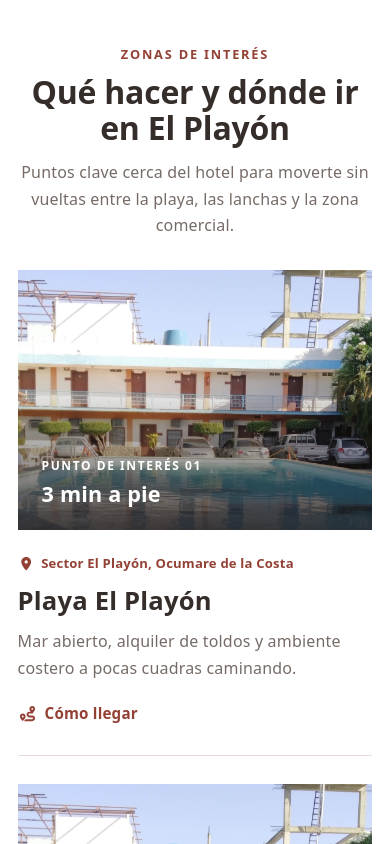
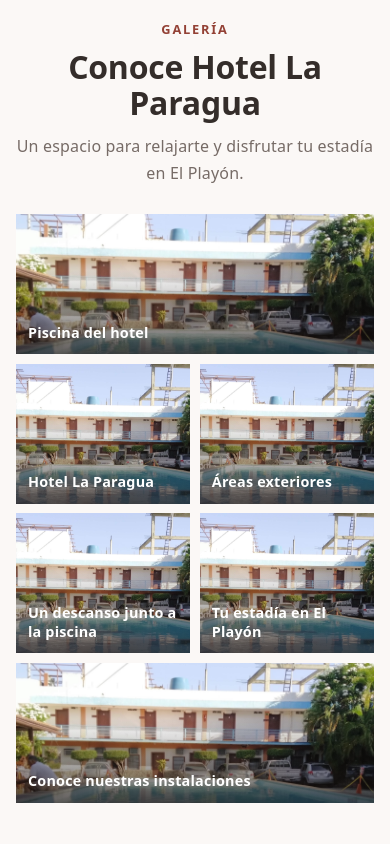
Before and after one commit to Miruto80/Paragua-Front, a React (Vite) app: page / in a window 390 px wide. Shown: the part 6060-6904 px from the top of the page. Built offline with nearby package versions, Linux system fonts and the light colour scheme; no server answers.

Commit message:
Galeria V1

```diff
--- /dev/null
+++ b/src/assets/css/Gallery.css
@@ -0,0 +1,176 @@
+.hotel-gallery {
+  padding: 5.5rem 1.5rem;
+  background: #fbf8f6;
+}
+
+.hotel-gallery-container {
+  max-width: 1200px;
+  margin: 0 auto;
+}
+
+.hotel-gallery-heading {
+  max-width: 680px;
+  margin: 0 auto 2.5rem;
+  text-align: center;
+}
+
+.hotel-gallery-eyebrow {
+  display: inline-block;
+  margin-bottom: 0.6rem;
+  color: #934135;
+  font-size: 0.8rem;
+  font-weight: 800;
+  letter-spacing: 0.14em;
+  text-transform: uppercase;
+}
+
+.hotel-gallery-heading h2 {
+  margin: 0 0 0.8rem;
+  color: #342d2a;
+  font-size: clamp(2rem, 4vw, 2.75rem);
+  font-weight: 800;
+  line-height: 1.12;
+}
+
+.hotel-gallery-heading p {
+  margin: 0;
+  color: #766b66;
+  font-size: 1rem;
+  line-height: 1.65;
+}
+
+.hotel-gallery-grid {
+  display: grid;
+  grid-template-columns: repeat(4, minmax(0, 1fr));
+  grid-auto-rows: clamp(150px, 17vw, 210px);
+  gap: 0.85rem;
+}
+
+.hotel-gallery-item {
+  position: relative;
+  min-width: 0;
+  margin: 0;
+  overflow: hidden;
+  background: #e9dfda;
+}
+
+.hotel-gallery-item::after {
+  position: absolute;
+  inset: 40% 0 0;
+  background: linear-gradient(transparent, rgba(28, 22, 20, 0.7));
+  content: "";
+  pointer-events: none;
+}
+
+.hotel-gallery-item img {
+  display: block;
+  width: 100%;
+  height: 100%;
+  object-fit: cover;
+  transition: transform 0.45s ease;
+}
+
+.hotel-gallery-item:hover img {
+  transform: scale(1.05);
+}
+
+.hotel-gallery-item figcaption {
+  position: absolute;
+  z-index: 1;
+  right: 1rem;
+  bottom: 1rem;
+  left: 1rem;
+  color: #ffffff;
+  font-size: 1rem;
+  font-weight: 700;
+  line-height: 1.3;
+}
+
+.hotel-gallery-item--pool {
+  grid-column: 1 / span 2;
+  grid-row: 1 / span 2;
+}
+
+.hotel-gallery-item--facade {
+  grid-column: 3 / span 2;
+  grid-row: 1;
+}
+
+.hotel-gallery-item--outdoors {
+  grid-column: 3 / span 2;
+  grid-row: 2;
+}
+
+.hotel-gallery-item--water {
+  grid-column: 1;
+  grid-row: 3;
+}
+
+.hotel-gallery-item--stay {
+  grid-column: 2;
+  grid-row: 3;
+}
+
+.hotel-gallery-item--hotel {
+  grid-column: 3 / span 2;
+  grid-row: 3;
+}
+
+@media (max-width: 700px) {
+  .hotel-gallery {
+    padding: 4rem 1rem;
+  }
+
+  .hotel-gallery-heading {
+    margin-bottom: 1.75rem;
+  }
+
+  .hotel-gallery-grid {
+    grid-template-columns: repeat(2, minmax(0, 1fr));
+    grid-auto-rows: clamp(140px, 35vw, 210px);
+    gap: 0.6rem;
+  }
+
+  .hotel-gallery-item--pool {
+    grid-column: 1 / -1;
+    grid-row: 1;
+  }
+
+  .hotel-gallery-item--facade {
+    grid-column: 1;
+    grid-row: 2;
+  }
+
+  .hotel-gallery-item--outdoors {
+    grid-column: 2;
+    grid-row: 2;
+  }
+
+  .hotel-gallery-item--water {
+    grid-column: 1;
+    grid-row: 3;
+  }
+
+  .hotel-gallery-item--stay {
+    grid-column: 2;
+    grid-row: 3;
+  }
+
+  .hotel-gallery-item--hotel {
+    grid-column: 1 / -1;
+    grid-row: 4;
+  }
+
+  .hotel-gallery-item figcaption {
+    right: 0.75rem;
+    bottom: 0.75rem;
+    left: 0.75rem;
+    font-size: 0.9rem;
+  }
+}
+
+@media (prefers-reduced-motion: reduce) {
+  .hotel-gallery-item img {
+    transition: none;
+  }
+}
--- a/src/components/public/Gallery.jsx
+++ b/src/components/public/Gallery.jsx
@@ -1,7 +1,40 @@
-import React from 'react'
+import hotelImage from "../../assets/img/01.jpg";
+import "../../assets/css/Gallery.css";
+
+const galleryImages = [
+  { id: "pool", caption: "Piscina del hotel" },
+  { id: "facade", caption: "Hotel La Paragua" },
+  { id: "outdoors", caption: "Áreas exteriores" },
+  { id: "water", caption: "Un descanso junto a la piscina" },
+  { id: "stay", caption: "Tu estadía en El Playón" },
+  { id: "hotel", caption: "Conoce nuestras instalaciones" },
+];
 
 export default function Gallery() {
   return (
-    <div>Gallery</div>
-  )
+    <section className="hotel-gallery" aria-labelledby="hotel-gallery-title">
+      <div className="hotel-gallery-container">
+        <header className="hotel-gallery-heading">
+          <span className="hotel-gallery-eyebrow">Galería</span>
+          <h2 id="hotel-gallery-title">Conoce Hotel La Paragua</h2>
+          <p>
+            Un espacio para relajarte y disfrutar tu estadía en El Playón.
+          </p>
+        </header>
+
+        <div className="hotel-gallery-grid">
+          {galleryImages.map(({ id, caption }) => (
+            <figure className={`hotel-gallery-item hotel-gallery-item--${id}`} key={id}>
+              <img
+                src={hotelImage}
+                alt="Piscina y áreas exteriores del Hotel La Paragua"
+                loading="lazy"
+              />
+              <figcaption>{caption}</figcaption>
+            </figure>
+          ))}
+        </div>
+      </div>
+    </section>
+  );
 }
```
